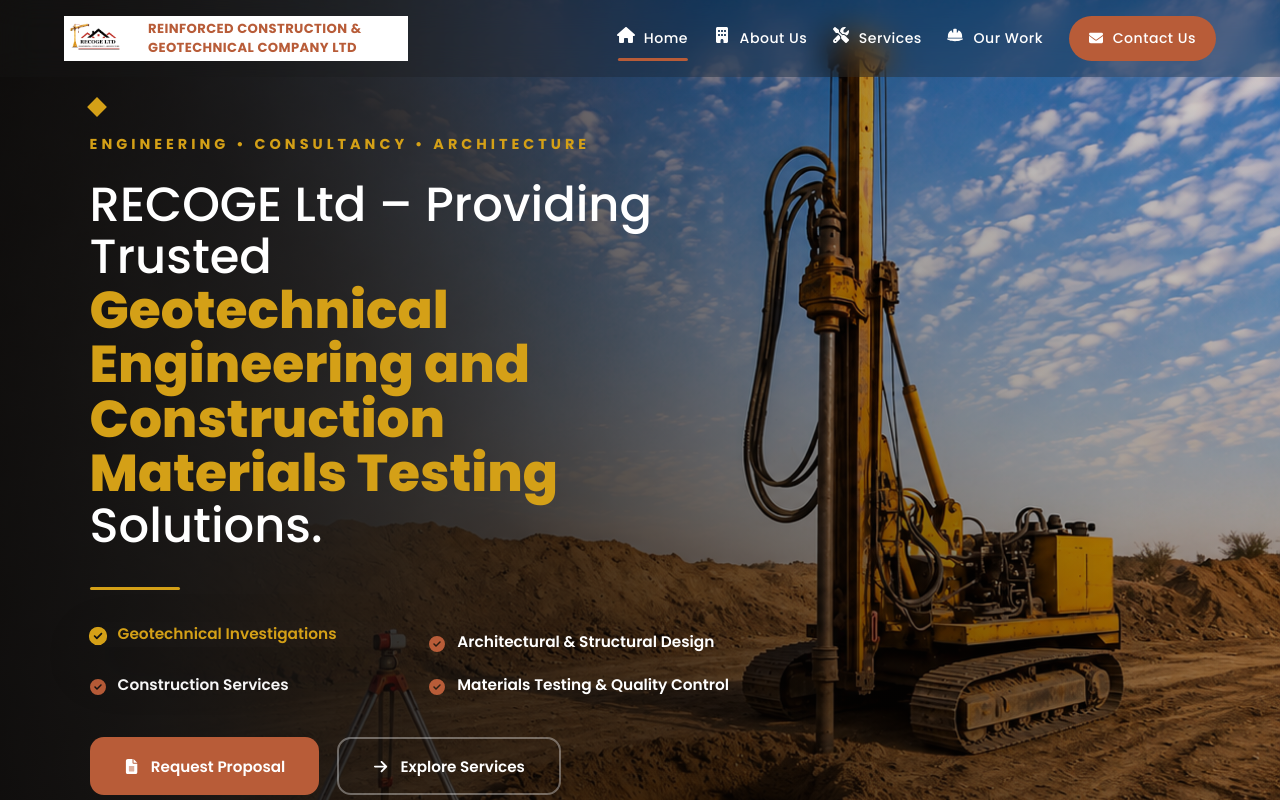
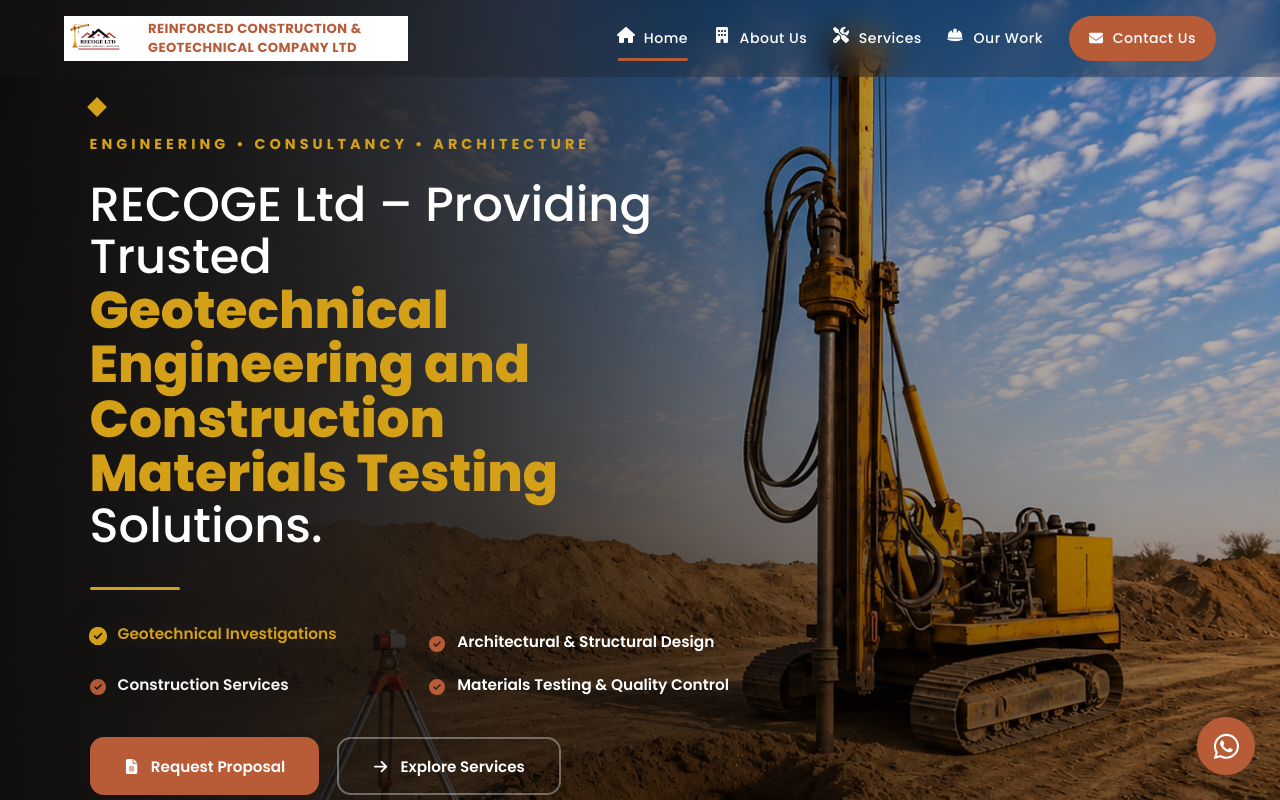
Before and after one commit to ithandcompany-bit/RecogeWeb, a React (Vite) app: page / in a window 1280 px wide. Shown: the top 800 px of the page. Built offline with nearby package versions, Linux system fonts and the light colour scheme.

Commit message:
Whatsapp button

```diff
--- a/src/App.jsx
+++ b/src/App.jsx
@@ -7,6 +7,7 @@ import ProjectsSection from "./components/ProjectsSection";
 import Testimonials from "./components/Testimonials";
 import CtaSection from "./components/CtaSection";
 import Footer from "./components/Footer";
+import { FaWhatsapp } from "react-icons/fa";
 
 import AboutModal from "./modals/AboutModal";
 import ServicesModal from "./modals/ServicesModal";
@@ -236,6 +237,17 @@ function App() {
 
             />
 
+            <a
+    href="https://wa.me/250783159615"
+    className="whatsapp-button"
+    target="_blank"
+    rel="noopener noreferrer"
+    aria-label="Contact RECOGE on WhatsApp"
+    title="Chat with us"
+>
+    <FaWhatsapp />
+</a>
+
         </>
 
     );
--- a/src/styles/globals.css
+++ b/src/styles/globals.css
@@ -396,3 +396,272 @@ section{
     font-weight:700;
 
 }
+
+/* =====================================================
+                WHATSAPP FLOATING BUTTON
+===================================================== */
+
+.whatsapp-button{
+
+    position:fixed;
+
+    right:25px;
+
+    bottom:25px;
+
+    width:58px;
+
+    height:58px;
+
+    display:flex;
+
+    justify-content:center;
+
+    align-items:center;
+
+    background:var(--accent);
+
+    color:#FFFFFF;
+
+    border:2px solid var(--accent);
+
+    border-radius:50%;
+
+    text-decoration:none;
+
+    font-size:1.8rem;
+
+    box-shadow:0 8px 25px rgba(0,0,0,.25);
+
+    z-index:9998;
+
+    transition:.35s;
+
+}
+
+.whatsapp-button:hover{
+
+    background:var(--primary);
+
+    color:#FFFFFF;
+
+    border-color:var(--secondary);
+
+    transform:translateY(-5px) scale(1.05);
+
+    box-shadow:0 12px 30px rgba(0,0,0,.3);
+
+}
+
+
+/* =====================================================
+                    MOBILE
+===================================================== */
+
+@media(max-width:600px){
+
+    .whatsapp-button{
+
+        width:52px;
+
+        height:52px;
+
+        right:18px;
+
+        bottom:18px;
+
+        font-size:1.6rem;
+
+    }
+
+}
+
+/* =====================================================
+            WHATSAPP FLOATING BUTTON
+===================================================== */
+
+.whatsapp-button{
+
+    position:fixed;
+
+    right:25px;
+
+    bottom:25px;
+
+    width:58px;
+
+    height:58px;
+
+    display:flex;
+
+    justify-content:center;
+
+    align-items:center;
+
+    background:var(--accent);
+
+    color:#FFFFFF;
+
+    border:2px solid var(--accent);
+
+    border-radius:50%;
+
+    text-decoration:none;
+
+    font-size:1.8rem;
+
+    box-shadow:0 8px 25px rgba(0,0,0,.25);
+
+    z-index:9998;
+
+    transition:.35s;
+
+}
+
+
+/* =====================================================
+                    TOOLTIP
+===================================================== */
+
+.whatsapp-button::before{
+
+    content:"Chat with us";
+
+    position:absolute;
+
+    right:72px;
+
+    top:50%;
+
+    transform:translateY(-50%) translateX(8px);
+
+    background:var(--primary);
+
+    color: var(--secondary);
+
+    padding:9px 14px;
+
+    border-radius:8px;
+
+    font-size:.85rem;
+
+    font-weight:600;
+
+    white-space:nowrap;
+
+    opacity:0;
+
+    visibility:hidden;
+
+    pointer-events:none;
+
+    transition:.3s ease;
+
+}
+
+
+/* Tooltip arrow */
+
+.whatsapp-button::after{
+
+    content:"";
+
+    position:absolute;
+
+    right:64px;
+
+    top:50%;
+
+    transform:translateY(-50%) translateX(8px);
+
+    border-width:6px;
+
+    border-style:solid;
+
+    border-color:transparent transparent transparent var(--secondary);
+
+    opacity:0;
+
+    visibility:hidden;
+
+    transition:.3s ease;
+
+}
+
+
+/* =====================================================
+                    HOVER
+===================================================== */
+
+.whatsapp-button:hover{
+
+    background:var(--primary);
+
+    color: var(--secondary);
+
+    border-color:var(--secondary);
+
+    transform:translateY(-5px) scale(1.05);
+
+    box-shadow:0 12px 30px rgba(0,0,0,.3);
+
+}
+
+.whatsapp-button:hover::before{
+
+    opacity:1;
+
+    visibility:visible;
+
+    transform:translateY(-50%) translateX(0);
+
+}
+
+.whatsapp-button:hover::after{
+
+    opacity:1;
+
+    visibility:visible;
+
+    transform:translateY(-50%) translateX(0);
+
+}
+
+
+/* =====================================================
+                    MOBILE
+===================================================== */
+
+@media(max-width:600px){
+
+    .whatsapp-button{
+
+        width:52px;
+
+        height:52px;
+
+        right:18px;
+
+        bottom:18px;
+
+        font-size:1.6rem;
+
+    }
+
+    .whatsapp-button::before{
+
+        right:64px;
+
+        font-size:.8rem;
+
+        padding:8px 12px;
+
+    }
+
+    .whatsapp-button::after{
+
+        right:56px;
+
+    }
+
+}
```
